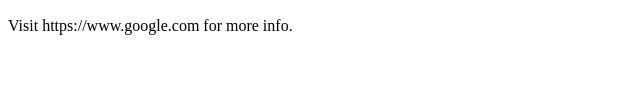
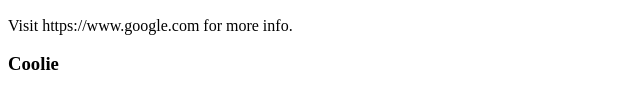
Before and after one commit to MuhilanManoj/Muhilan_Project2, a plain HTML site: page index.html in a window 1280 px wide. Shown: the part 269-378 px from the top of the page, 0-640 px from the left. Drawn offline with Linux system fonts and the light colour scheme.

Commit message:
new line added

```diff
--- a/index.html
+++ b/index.html
@@ -18,5 +18,6 @@
 
     <h2>Useful Link</h2>
     <p>Visit https://www.google.com for more info.</p>
+    <h3>Coolie</h3>
 </body>
 </html>
```
